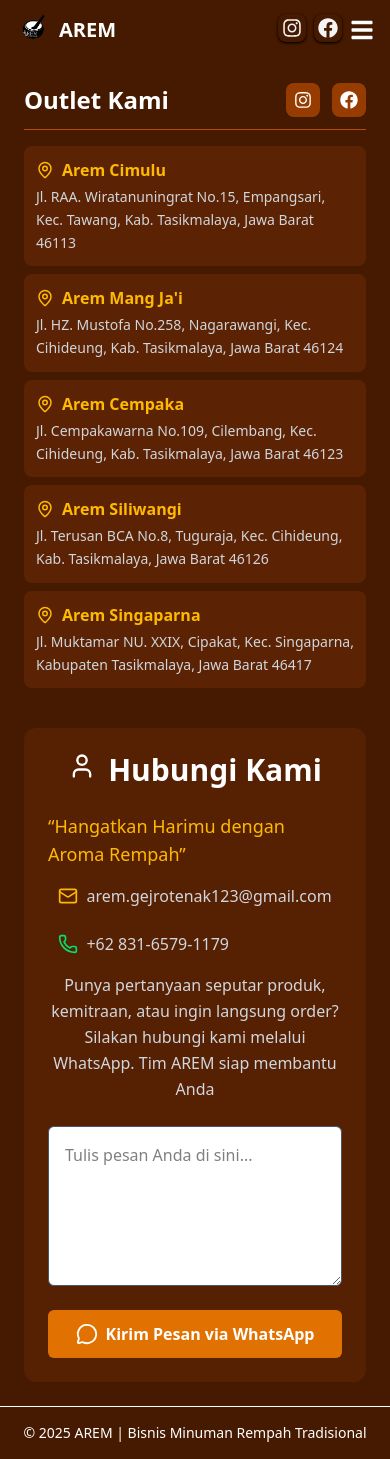
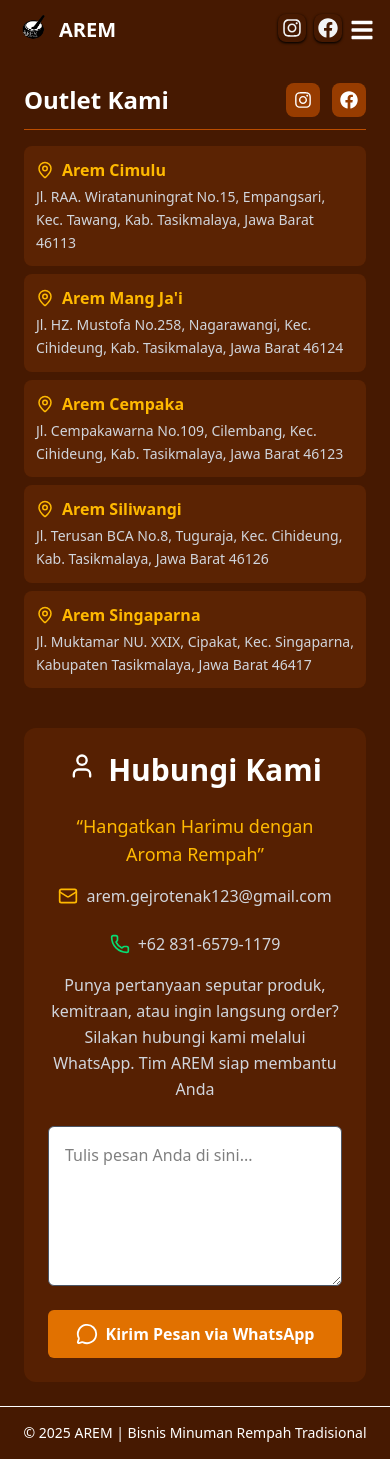
Before and after one commit to aither30/arem-project, a Next.js app: page /contact in a window 390 px wide. Built offline with nearby package versions, Linux system fonts and the light colour scheme.

Commit message:
fixing text head

```diff
--- a/src/app/about/page.tsx
+++ b/src/app/about/page.tsx
@@ -10,7 +10,7 @@ export default function About() {
           <h2 className="text-amber-600 tracking-widest font-medium">
             TENTANG KAMI
           </h2>
-          <h1 className="text-xl md:text-3xl font-extrabold text-gray-900">
+          <h1 className="text-xl md:text-3xl font-extrabold text-gray-900 md:px-0 px-6">
             Hangatkan Harimu dengan Aroma Rempah
           </h1>
         </div>
--- a/src/app/contact/page.tsx
+++ b/src/app/contact/page.tsx
@@ -96,16 +96,16 @@ export default function Contact() {
       </div>
 
       {/* Contact Form Section */}
-      <div className="w-full md:w-1/2 bg-amber-900/30 rounded-xl p-6 flex flex-col justify-center items-center">
+      <div className="w-full md:w-1/2 bg-amber-900/30 rounded-xl p-6 flex flex-col justify-center items-center text-center">
         <h2 className="text-3xl font-extrabold mb-6 flex gap-3">
           <User size={28} /> Hubungi Kami
         </h2>
 
-        <p className="text-lg text-amber-400 mb-4 ">
+        <p className="text-lg  text-amber-400 mb-4 ">
           “Hangatkan Harimu dengan Aroma Rempah”
         </p>
 
-        <div className="flex flex-col md:flex-row gap-6 mb-4 text-gray-300">
+        <div className="flex flex-col md:flex-row gap-6 mb-4 text-gray-300 text-center justify-center items-center">
           <p className="flex items-center gap-2">
             <Mail size={20} className="text-amber-400" />{" "}
             arem.gejrotenak123@gmail.com
--- a/src/app/join/page.tsx
+++ b/src/app/join/page.tsx
@@ -32,7 +32,7 @@ export default function Joinus() {
           <h2 className="text-amber-600 tracking-widest font-medium">
             KEMITRAAN
           </h2>
-          <h1 className="text-xl md:text-3xl font-extrabold text-gray-900 text-wrap md:px-0 px-6">
+          <h1 className="text-xl md:text-3xl font-extrabold text-gray-900 text-wrap md:px-0 px-10">
             Bergabunglah Menjadi Mitra ✨ AREM ✨
           </h1>
           <p className="mt-4 text-gray-600 max-w-2xl mx-auto md:text-base text-sm">
--- a/src/app/service/page.tsx
+++ b/src/app/service/page.tsx
@@ -34,7 +34,7 @@ const services = [
           <h2 className="text-amber-600 tracking-widest font-medium">
             LAYANAN KAMI
           </h2>
-          <h1 className="text-xl md:text-3xl font-extrabold text-gray-900 text-wrap">
+          <h1 className="text-xl md:text-3xl font-extrabold text-gray-900 text-wrap md:px-0 px-6">
             Hangatkan Harimu dengan Aroma Rempah
           </h1>
         </div>
```
